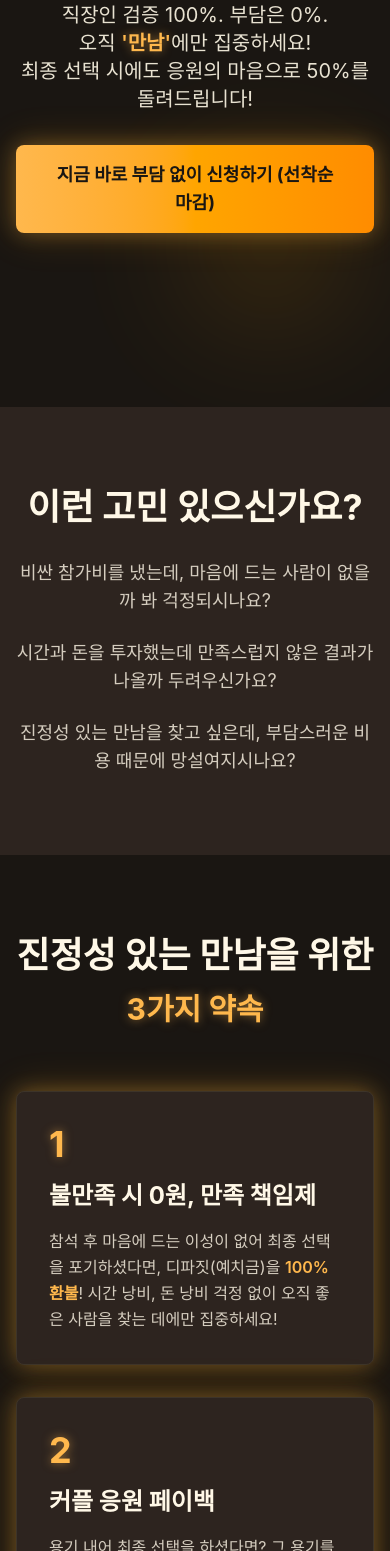
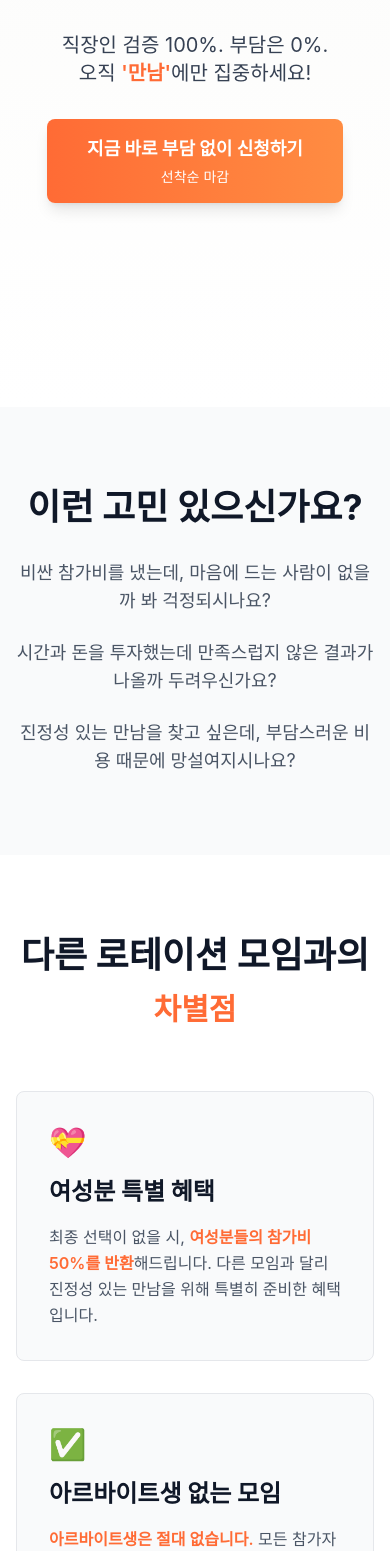
Before and after one commit to dhxoguq-gif/landing-page, a Next.js app: page / in a window 390 px wide. Shown: the part 437-1988 px from the top of the page. Built offline with nearby package versions, Linux system fonts and the light colour scheme.

Commit message:
디자인 및 글귀 수정

```diff
--- a/app/globals.css
+++ b/app/globals.css
@@ -1,10 +1,10 @@
 @import "tailwindcss";
 
 :root {
-  --background: #1a1612;
-  --foreground: #FFF8E7;
-  --accent: #FFB84D;
-  --warm-glow: #FFA500;
+  --background: #FAFAF8;
+  --foreground: #1a1a1a;
+  --accent: #FF6B35;
+  --warm-accent: #FF8C42;
 }
 
 @theme inline {
@@ -19,12 +19,3 @@ body {
   color: var(--foreground);
   font-family: -apple-system, BlinkMacSystemFont, 'Segoe UI', 'Roboto', 'Oxygen', 'Ubuntu', 'Cantarell', sans-serif;
 }
-
-/* 따뜻한 글로우 효과 */
-.warm-glow {
-  box-shadow: 0 0 20px rgba(255, 184, 77, 0.3), 0 0 40px rgba(255, 165, 0, 0.2);
-}
-
-.warm-glow-text {
-  text-shadow: 0 0 10px rgba(255, 184, 77, 0.5);
-}
--- a/app/page.tsx
+++ b/app/page.tsx
@@ -1,41 +1,38 @@
 export default function Home() {
   return (
-    <main className="min-h-screen bg-[#1a1612] text-[#FFF8E7]">
+    <main className="min-h-screen bg-white text-gray-900">
       {/* Hero Section */}
-      <section className="flex flex-col items-center justify-center min-h-screen px-4 py-20 relative overflow-hidden">
-        {/* 따뜻한 조명 효과 배경 */}
-        <div className="absolute inset-0 bg-gradient-to-b from-[#2d241f] via-[#1a1612] to-[#1a1612] opacity-50"></div>
-        <div className="absolute top-20 left-10 w-32 h-32 bg-[#FFB84D] rounded-full blur-3xl opacity-20"></div>
-        <div className="absolute bottom-20 right-10 w-40 h-40 bg-[#FFA500] rounded-full blur-3xl opacity-15"></div>
-
+      <section className="flex flex-col items-center justify-center min-h-screen px-4 py-20 relative overflow-hidden bg-gradient-to-b from-[#FAFAF8] to-white">
         <div className="max-w-4xl mx-auto text-center relative z-10">
-          <h1 className="text-5xl md:text-7xl font-bold mb-6 leading-tight">
-            마음에 드는 분이 없다면?<br />
-            <span className="text-[#FFB84D] warm-glow-text">예치금 100% 전액 환불!</span>
+          <h1 className="text-5xl md:text-7xl font-bold mb-6 leading-tight text-gray-900">
+            풋풋한 연애하고싶은<br />
+            <span className="text-[#FF6B35]">집돌이 집순이들 모여라!</span>
           </h1>
-          <p className="text-xl md:text-2xl text-[#FFF8E7]/90 mb-8 max-w-3xl mx-auto">
+          <p className="text-xl md:text-2xl text-gray-700 mb-8 max-w-3xl mx-auto">
             직장인 검증 100%. 부담은 0%.<br />
-            오직 <span className="text-[#FFB84D] font-semibold warm-glow-text">'만남'</span>에만 집중하세요!<br />
-            최종 선택 시에도 응원의 마음으로 50%를 돌려드립니다!
+            오직 <span className="text-[#FF6B35] font-semibold">'만남'</span>에만 집중하세요!
           </p>
+          <div className="flex flex-col items-center gap-2">
             <a
               href="https://naver.me/G3P2Zipo"
               target="_blank"
               rel="noopener noreferrer"
-            className="inline-block bg-gradient-to-r from-[#FFB84D] via-[#FFA500] to-[#FF8C00] hover:opacity-90 text-[#1a1612] font-bold py-4 px-10 rounded-lg text-lg transition duration-300 warm-glow shadow-lg"
+              className="inline-block bg-gradient-to-r from-[#FF6B35] to-[#FF8C42] hover:opacity-90 text-white font-bold py-4 px-10 rounded-lg text-lg transition duration-300 shadow-lg hover:shadow-xl"
             >
-            지금 바로 부담 없이 신청하기 (선착순 마감)
+              지금 바로 부담 없이 신청하기
+              <span className="block text-sm font-normal mt-1">선착순 마감</span>
             </a>
+          </div>
         </div>
       </section>
 
       {/* Pain Points Section */}
-      <section className="py-20 px-4 bg-[#2d241f] relative">
+      <section className="py-20 px-4 bg-gray-50">
         <div className="max-w-4xl mx-auto text-center">
-          <h2 className="text-4xl md:text-5xl font-bold mb-8 text-[#FFF8E7]">
+          <h2 className="text-4xl md:text-5xl font-bold mb-8 text-gray-900">
             이런 고민 있으신가요?
           </h2>
-          <div className="space-y-6 text-lg text-[#FFF8E7]/80">
+          <div className="space-y-6 text-lg text-gray-600">
             <p>비싼 참가비를 냈는데, 마음에 드는 사람이 없을까 봐 걱정되시나요?</p>
             <p>시간과 돈을 투자했는데 만족스럽지 않은 결과가 나올까 두려우신가요?</p>
             <p>진정성 있는 만남을 찾고 싶은데, 부담스러운 비용 때문에 망설여지시나요?</p>
@@ -43,41 +40,50 @@ export default function Home() {
         </div>
       </section>
 
-      {/* Core Features Section */}
-      <section className="py-20 px-4 bg-[#1a1612] relative">
+      {/* Differentiation Section */}
+      <section className="py-20 px-4 bg-white">
         <div className="max-w-6xl mx-auto">
-          <h2 className="text-4xl md:text-5xl font-bold text-center mb-4 text-[#FFF8E7]">
-            진정성 있는 만남을 위한
+          <h2 className="text-4xl md:text-5xl font-bold text-center mb-4 text-gray-900">
+            다른 로테이션 모임과의
           </h2>
-          <h3 className="text-3xl md:text-4xl font-bold text-center mb-16 text-[#FFB84D] warm-glow-text">
-            3가지 약속
+          <h3 className="text-3xl md:text-4xl font-bold text-center mb-16 text-[#FF6B35]">
+            차별점
           </h3>
 
-          <div className="grid md:grid-cols-3 gap-8">
-            {/* Feature 1 */}
-            <div className="bg-[#2d241f] p-8 rounded-lg border border-[#3d3429] hover:border-[#FFB84D] transition duration-300 warm-glow">
-              <div className="text-4xl font-bold text-[#FFB84D] mb-4 warm-glow-text">1</div>
-              <h4 className="text-2xl font-bold mb-4 text-[#FFF8E7]">불만족 시 0원, 만족 책임제</h4>
-              <p className="text-[#FFF8E7]/80 leading-relaxed">
-                참석 후 마음에 드는 이성이 없어 최종 선택을 포기하셨다면, 디파짓(예치금)을 <span className="text-[#FFB84D] font-semibold">100% 환불</span>! 시간 낭비, 돈 낭비 걱정 없이 오직 좋은 사람을 찾는 데에만 집중하세요!
+          <div className="grid md:grid-cols-2 gap-8">
+            {/* 차별점 1 */}
+            <div className="bg-gray-50 p-8 rounded-lg border border-gray-200 hover:border-[#FF6B35] hover:shadow-lg transition duration-300">
+              <div className="text-3xl mb-4">💝</div>
+              <h4 className="text-2xl font-bold mb-4 text-gray-900">여성분 특별 혜택</h4>
+              <p className="text-gray-600 leading-relaxed">
+                최종 선택이 없을 시, <span className="text-[#FF6B35] font-semibold">여성분들의 참가비 50%를 반환</span>해드립니다. 다른 모임과 달리 진정성 있는 만남을 위해 특별히 준비한 혜택입니다.
               </p>
             </div>
 
-            {/* Feature 2 */}
-            <div className="bg-[#2d241f] p-8 rounded-lg border border-[#3d3429] hover:border-[#FFB84D] transition duration-300 warm-glow">
-              <div className="text-4xl font-bold text-[#FFB84D] mb-4 warm-glow-text">2</div>
-              <h4 className="text-2xl font-bold mb-4 text-[#FFF8E7]">커플 응원 페이백</h4>
-              <p className="text-[#FFF8E7]/80 leading-relaxed">
-                용기 내어 최종 선택을 하셨다면? 그 용기를 응원하는 마음으로 디파짓의 <span className="text-[#FFB84D] font-semibold">50%를 환불</span>! 부담 없는 비용으로 설레는 인연을 만드세요!
+            {/* 차별점 2 */}
+            <div className="bg-gray-50 p-8 rounded-lg border border-gray-200 hover:border-[#FF6B35] hover:shadow-lg transition duration-300">
+              <div className="text-3xl mb-4">✅</div>
+              <h4 className="text-2xl font-bold mb-4 text-gray-900">아르바이트생 없는 모임</h4>
+              <p className="text-gray-600 leading-relaxed">
+                <span className="text-[#FF6B35] font-semibold">아르바이트생은 절대 없습니다.</span> 모든 참가자는 직장인 인증을 완료한 분들만으로 구성되어 있어, 진정성 있는 만남을 보장합니다.
               </p>
             </div>
 
-            {/* Feature 3 */}
-            <div className="bg-[#2d241f] p-8 rounded-lg border border-[#3d3429] hover:border-[#FFB84D] transition duration-300 warm-glow">
-              <div className="text-4xl font-bold text-[#FFB84D] mb-4 warm-glow-text">3</div>
-              <h4 className="text-2xl font-bold mb-4 text-[#FFF8E7]">놓친 인연을 위한 시크릿 찬스</h4>
-              <p className="text-[#FFF8E7]/80 leading-relaxed">
-                매칭에 실패했더라도, 정말 놓치기 아쉬운 분이 있다면 운영진에게 알려주세요! 상호 합의 하에 딱 1번, 상대방의 연락처를 받을 수 있는 기회를 제공! (단, 상대방 거절 시 불가)
+            {/* 차별점 3 */}
+            <div className="bg-gray-50 p-8 rounded-lg border border-gray-200 hover:border-[#FF6B35] hover:shadow-lg transition duration-300">
+              <div className="text-3xl mb-4">🎁</div>
+              <h4 className="text-2xl font-bold mb-4 text-gray-900">추가비용 없는 번호 제공</h4>
+              <p className="text-gray-600 leading-relaxed">
+                일인당 한 명씩 필요하시다면, 상호 합의 하에 번호를 제공해드립니다. <span className="text-[#FF6B35] font-semibold">타 모임과 달리 추가비용이 전혀 없습니다.</span> 진정성 있는 만남을 위해 운영진이 중재해드립니다.
+              </p>
+            </div>
+
+            {/* 차별점 4 */}
+            <div className="bg-gray-50 p-8 rounded-lg border border-gray-200 hover:border-[#FF6B35] hover:shadow-lg transition duration-300">
+              <div className="text-3xl mb-4">🎓</div>
+              <h4 className="text-2xl font-bold mb-4 text-gray-900">넓은 인력풀</h4>
+              <p className="text-gray-600 leading-relaxed">
+                <span className="text-[#FF6B35] font-semibold">영남대학교, 경북대학교 출신 운영자들</span>의 넓은 인력풀을 통해 다양한 분들과의 만남을 제공합니다. 다양한 직업과 배경을 가진 분들과의 만남이 가능합니다.
               </p>
             </div>
           </div>
@@ -85,80 +91,113 @@ export default function Home() {
       </section>
 
       {/* How it Works Section */}
-      <section className="py-20 px-4 bg-[#2d241f] relative">
+      <section className="py-20 px-4 bg-gray-50">
         <div className="max-w-5xl mx-auto">
-          <h2 className="text-4xl md:text-5xl font-bold text-center mb-16 text-[#FFF8E7]">
+          <h2 className="text-4xl md:text-5xl font-bold text-center mb-16 text-gray-900">
             진행 프로세스
           </h2>
 
           <div className="space-y-8">
             {/* Step 1 */}
             <div className="flex gap-6 items-start">
-              <div className="flex-shrink-0 w-12 h-12 rounded-full bg-gradient-to-r from-[#FFB84D] via-[#FFA500] to-[#FF8C00] flex items-center justify-center text-[#1a1612] font-bold text-xl warm-glow">
+              <div className="flex-shrink-0 w-12 h-12 rounded-full bg-gradient-to-r from-[#FF6B35] to-[#FF8C42] flex items-center justify-center text-white font-bold text-xl shadow-md">
                 1
               </div>
               <div className="flex-1">
-                <h4 className="text-2xl font-bold mb-2 text-[#FFF8E7]">신청</h4>
-                <p className="text-[#FFF8E7]/80">네이버 폼을 통해 간단하게 신청하세요!</p>
+                <h4 className="text-2xl font-bold mb-2 text-gray-900">신청</h4>
+                <p className="text-gray-600">네이버 폼을 통해 간단하게 신청하세요!</p>
               </div>
             </div>
 
             {/* Step 2 */}
             <div className="flex gap-6 items-start">
-              <div className="flex-shrink-0 w-12 h-12 rounded-full bg-gradient-to-r from-[#FFB84D] via-[#FFA500] to-[#FF8C00] flex items-center justify-center text-[#1a1612] font-bold text-xl warm-glow">
+              <div className="flex-shrink-0 w-12 h-12 rounded-full bg-gradient-to-r from-[#FF6B35] to-[#FF8C42] flex items-center justify-center text-white font-bold text-xl shadow-md">
                 2
               </div>
               <div className="flex-1">
-                <h4 className="text-2xl font-bold mb-2 text-[#FFF8E7]">검증</h4>
-                <p className="text-[#FFF8E7]/80">직장인 인증을 통해 진정성 있는 참가자만 선별!</p>
+                <h4 className="text-2xl font-bold mb-2 text-gray-900">검증</h4>
+                <p className="text-gray-600">직장인 인증을 통해 진정성 있는 참가자만 선별!</p>
               </div>
             </div>
 
             {/* Step 3 */}
             <div className="flex gap-6 items-start">
-              <div className="flex-shrink-0 w-12 h-12 rounded-full bg-gradient-to-r from-[#FFB84D] via-[#FFA500] to-[#FF8C00] flex items-center justify-center text-[#1a1612] font-bold text-xl warm-glow">
+              <div className="flex-shrink-0 w-12 h-12 rounded-full bg-gradient-to-r from-[#FF6B35] to-[#FF8C42] flex items-center justify-center text-white font-bold text-xl shadow-md">
                 3
               </div>
               <div className="flex-1">
-                <h4 className="text-2xl font-bold mb-2 text-[#FFF8E7]">파티 진행</h4>
-                <p className="text-[#FFF8E7]/80">편안한 분위기에서 다양한 분들과 로테이션으로 만나보세요!</p>
+                <h4 className="text-2xl font-bold mb-2 text-gray-900">인력풀 형성</h4>
+                <p className="text-gray-600">검증된 참가자들로 인력풀을 구성합니다.</p>
               </div>
             </div>
 
             {/* Step 4 */}
             <div className="flex gap-6 items-start">
-              <div className="flex-shrink-0 w-12 h-12 rounded-full bg-gradient-to-r from-[#FFB84D] via-[#FFA500] to-[#FF8C00] flex items-center justify-center text-[#1a1612] font-bold text-xl warm-glow">
+              <div className="flex-shrink-0 w-12 h-12 rounded-full bg-gradient-to-r from-[#FF6B35] to-[#FF8C42] flex items-center justify-center text-white font-bold text-xl shadow-md">
                 4
               </div>
               <div className="flex-1">
-                <h4 className="text-2xl font-bold mb-2 text-[#FFF8E7]">최종 선택</h4>
-                <p className="text-[#FFF8E7]/80">마음에 드는 1~3순위 이성 기입 (선택 포기 가능)</p>
+                <h4 className="text-2xl font-bold mb-2 text-gray-900">모임 날짜 공지</h4>
+                <p className="text-gray-600">모임 일정을 확정하고 참가자들에게 공지합니다.</p>
               </div>
             </div>
 
             {/* Step 5 */}
             <div className="flex gap-6 items-start">
-              <div className="flex-shrink-0 w-12 h-12 rounded-full bg-gradient-to-r from-[#FFB84D] via-[#FFA500] to-[#FF8C00] flex items-center justify-center text-[#1a1612] font-bold text-xl warm-glow">
+              <div className="flex-shrink-0 w-12 h-12 rounded-full bg-gradient-to-r from-[#FF6B35] to-[#FF8C42] flex items-center justify-center text-white font-bold text-xl shadow-md">
                 5
               </div>
               <div className="flex-1">
-                <h4 className="text-2xl font-bold mb-2 text-[#FFF8E7]">결과 발표 & 환급</h4>
-                <ul className="text-[#FFF8E7]/80 space-y-2 mt-2">
+                <h4 className="text-2xl font-bold mb-2 text-gray-900">참여자 모집</h4>
+                <p className="text-gray-600">인력풀에서 해당 모임에 참여할 분들을 모집합니다.</p>
+              </div>
+            </div>
+
+            {/* Step 6 */}
+            <div className="flex gap-6 items-start">
+              <div className="flex-shrink-0 w-12 h-12 rounded-full bg-gradient-to-r from-[#FF6B35] to-[#FF8C42] flex items-center justify-center text-white font-bold text-xl shadow-md">
+                6
+              </div>
+              <div className="flex-1">
+                <h4 className="text-2xl font-bold mb-2 text-gray-900">파티 진행</h4>
+                <p className="text-gray-600">편안한 분위기에서 다양한 분들과 로테이션으로 만나보세요!</p>
+              </div>
+            </div>
+
+            {/* Step 7 */}
+            <div className="flex gap-6 items-start">
+              <div className="flex-shrink-0 w-12 h-12 rounded-full bg-gradient-to-r from-[#FF6B35] to-[#FF8C42] flex items-center justify-center text-white font-bold text-xl shadow-md">
+                7
+              </div>
+              <div className="flex-1">
+                <h4 className="text-2xl font-bold mb-2 text-gray-900">최종 선택</h4>
+                <p className="text-gray-600">마음에 드는 1~3순위 이성 기입 (선택 포기 가능)</p>
+              </div>
+            </div>
+
+            {/* Step 8 */}
+            <div className="flex gap-6 items-start">
+              <div className="flex-shrink-0 w-12 h-12 rounded-full bg-gradient-to-r from-[#FF6B35] to-[#FF8C42] flex items-center justify-center text-white font-bold text-xl shadow-md">
+                8
+              </div>
+              <div className="flex-1">
+                <h4 className="text-2xl font-bold mb-2 text-gray-900">결과 발표</h4>
+                <ul className="text-gray-600 space-y-2 mt-2">
                   <li>• 매칭 결과 개별 문자 발송</li>
-                  <li>• 선택 미진행 시: 계좌로 예치금 <span className="text-[#FFB84D] font-semibold">100% 즉시 환불</span></li>
-                  <li>• 선택 진행 시: 예치금 <span className="text-[#FFB84D] font-semibold">50% 환불</span> + 매칭 성공 시 연락처 교환</li>
+                  <li>• 선택 미진행 시: 계좌로 디파짓 <span className="text-[#FF6B35] font-semibold">100% 즉시 환불</span></li>
+                  <li>• 선택 진행 시: 디파짓 <span className="text-[#FF6B35] font-semibold">50% 환불</span> + 매칭 성공 시 연락처 교환</li>
                 </ul>
               </div>
             </div>
 
             {/* Bonus Step */}
             <div className="flex gap-6 items-start">
-              <div className="flex-shrink-0 w-12 h-12 rounded-full bg-[#FFB84D]/20 border-2 border-[#FFB84D] flex items-center justify-center text-[#FFB84D] font-bold text-xl warm-glow">
+              <div className="flex-shrink-0 w-12 h-12 rounded-full bg-[#FF6B35]/10 border-2 border-[#FF6B35] flex items-center justify-center text-[#FF6B35] font-bold text-xl">
                 +
               </div>
               <div className="flex-1">
-                <h4 className="text-2xl font-bold mb-2 text-[#FFB84D] warm-glow-text">아쉬운 분을 위한 1:1 연결 서비스</h4>
-                <p className="text-[#FFF8E7]/80">운영진 중재를 통해 놓친 인연을 다시 연결!</p>
+                <h4 className="text-2xl font-bold mb-2 text-[#FF6B35]">아쉬운 분을 위한 1:1 연결 서비스</h4>
+                <p className="text-gray-600">운영진 중재를 통해 놓친 인연을 다시 연결!</p>
               </div>
             </div>
           </div>
@@ -166,28 +205,39 @@ export default function Home() {
       </section>
 
       {/* Info Section */}
-      <section className="py-20 px-4 bg-[#1a1612]">
+      <section className="py-20 px-4 bg-white">
         <div className="max-w-4xl mx-auto">
-          <h2 className="text-4xl md:text-5xl font-bold text-center mb-12 text-[#FFF8E7]">
+          <h2 className="text-4xl md:text-5xl font-bold text-center mb-12 text-gray-900">
             모집 대상 & 참가비 안내
           </h2>
 
-          <div className="bg-[#2d241f] p-8 rounded-lg border border-[#3d3429] space-y-6 warm-glow">
+          <div className="bg-gray-50 p-8 rounded-lg border border-gray-200 space-y-6 shadow-sm">
             <div>
-              <h3 className="text-2xl font-bold mb-4 text-[#FFB84D] warm-glow-text">참가 자격</h3>
-              <ul className="text-[#FFF8E7]/80 space-y-2">
+              <h3 className="text-2xl font-bold mb-4 text-[#FF6B35]">참가 자격</h3>
+              <ul className="text-gray-600 space-y-2">
+                <li>• 미혼 남여</li>
                 <li>• 직장인 (재직증명서 또는 명함 인증 필수)</li>
                 <li>• 만 25세 이상</li>
+                <li>• 혼인관계증명서 제출 필수</li>
                 <li>• 진정성 있는 만남을 추구하시는 분</li>
               </ul>
             </div>
 
-            <div className="pt-6 border-t border-[#3d3429]">
-              <h3 className="text-2xl font-bold mb-4 text-[#FFB84D] warm-glow-text">참가 비용 (디파짓)</h3>
-              <p className="text-3xl font-bold mb-4 text-[#FFF8E7]">남/녀 00,000원</p>
-              <div className="text-[#FFF8E7]/70 space-y-2 text-sm">
-                <p>※ 노쇼 방지 및 진정성 있는 참여를 위한 예치금 제도!</p>
-                <p>※ 행사 종료 후 선택 여부에 따라 50% ~ 100% 환급!</p>
+            <div className="pt-6 border-t border-gray-200">
+              <h3 className="text-2xl font-bold mb-4 text-[#FF6B35]">참가 비용</h3>
+              <div className="mb-4">
+                <p className="text-3xl font-bold text-gray-900 mb-2">남자: 40,000원</p>
+                <p className="text-3xl font-bold text-gray-900">여자: 40,000원</p>
+              </div>
+            </div>
+
+            <div className="pt-6 border-t border-gray-200">
+              <h3 className="text-2xl font-bold mb-4 text-[#FF6B35]">디파짓</h3>
+              <p className="text-lg text-gray-700 mb-4">참가비와 별도로 디파짓을 받습니다.</p>
+              <div className="text-gray-500 space-y-2 text-sm">
+                <p>※ 노쇼 방지 및 진정성 있는 참여를 위한 제도입니다.</p>
+                <p>※ <span className="text-[#FF6B35] font-semibold">남여 모두 디파짓은 100% 환급</span>해드립니다.</p>
+                <p>※ 행사 종료 후 여성참여자의 경우 최종선택을 하지 않으면 참가비의 50% 환급됩니다.</p>
               </div>
             </div>
           </div>
@@ -195,33 +245,33 @@ export default function Home() {
       </section>
 
       {/* FAQ Section */}
-      <section className="py-20 px-4 bg-[#2d241f]">
+      <section className="py-20 px-4 bg-gray-50">
         <div className="max-w-4xl mx-auto">
-          <h2 className="text-4xl md:text-5xl font-bold text-center mb-16 text-[#FFF8E7]">
+          <h2 className="text-4xl md:text-5xl font-bold text-center mb-16 text-gray-900">
             자주 묻는 질문
           </h2>
 
           <div className="space-y-6">
             {/* FAQ 1 */}
-            <div className="bg-[#1a1612] p-6 rounded-lg border border-[#3d3429] warm-glow">
-              <h4 className="text-xl font-bold mb-3 text-[#FFB84D] warm-glow-text">Q. 정말 100% 환불이 되나요?</h4>
-              <p className="text-[#FFF8E7]/80 leading-relaxed">
-                네, 그렇습니다! 행사 종료 후 최종 매칭 용지에 '선택 안 함'을 체크해주시면, 묻지도 따지지도 않고 디파짓 전액을 돌려드립니다! 그만큼 퀄리티에 자신있습니다!
+            <div className="bg-white p-6 rounded-lg border border-gray-200 shadow-sm">
+              <h4 className="text-xl font-bold mb-3 text-[#FF6B35]">Q. 정말로 아르바이트생이 없나요?</h4>
+              <p className="text-gray-600 leading-relaxed">
+                네, <span className="text-[#FF6B35] font-semibold">100% 결혼하고싶은 지인과 지인의 지인들 그리고 명함과 서류를 통해 증명된 사람들의 모임</span>입니다. 아르바이트생은 절대 없으며, 모든 참가자는 직장인 인증을 완료한 분들만으로 구성되어 있어 진정성 있는 만남을 보장합니다.
               </p>
             </div>
 
             {/* FAQ 2 */}
-            <div className="bg-[#1a1612] p-6 rounded-lg border border-[#3d3429] warm-glow">
-              <h4 className="text-xl font-bold mb-3 text-[#FFB84D] warm-glow-text">Q. 선택을 했는데 매칭이 안 되면요?</h4>
-              <p className="text-[#FFF8E7]/80 leading-relaxed">
-                최종 선택을 하셨으므로 규정에 따라 50% 환급 진행! 하지만 매칭이 안 된 아쉬움을 달래드리기 위해, <span className="text-[#FFB84D] font-semibold">상대방의 의사를 확인한 후 연락처를 전달받을 수 있는 '1회 연결 서비스'</span>를 무료로 제공!
+            <div className="bg-white p-6 rounded-lg border border-gray-200 shadow-sm">
+              <h4 className="text-xl font-bold mb-3 text-[#FF6B35]">Q. 선택을 했는데 매칭이 안 되면요?</h4>
+              <p className="text-gray-600 leading-relaxed">
+                최종 선택을 하셨으므로 규정에 따라 50% 환급 진행! 하지만 매칭이 안 된 아쉬움을 달래드리기 위해, <span className="text-[#FF6B35] font-semibold">상대방의 의사를 확인한 후 연락처를 전달받을 수 있는 '1회 연결 서비스'</span>를 무료로 제공!
               </p>
             </div>
 
             {/* FAQ 3 */}
-            <div className="bg-[#1a1612] p-6 rounded-lg border border-[#3d3429] warm-glow">
-              <h4 className="text-xl font-bold mb-3 text-[#FFB84D] warm-glow-text">Q. 연락처 제공은 무조건 되나요?</h4>
-              <p className="text-[#FFF8E7]/80 leading-relaxed">
+            <div className="bg-white p-6 rounded-lg border border-gray-200 shadow-sm">
+              <h4 className="text-xl font-bold mb-3 text-[#FF6B35]">Q. 연락처 제공은 무조건 되나요?</h4>
+              <p className="text-gray-600 leading-relaxed">
                 아닙니다! 스토킹 등 불미스러운 일을 방지하기 위해 반드시 상대방이 '동의'했을 때만 제공! 안전하고 매너 있는 만남을 지향!
               </p>
             </div>
@@ -230,28 +280,43 @@ export default function Home() {
       </section>
 
       {/* Closing CTA Section */}
-      <section className="py-20 px-4 bg-[#1a1612] relative overflow-hidden">
-        {/* 따뜻한 조명 효과 */}
-        <div className="absolute top-10 left-1/4 w-40 h-40 bg-[#FFB84D] rounded-full blur-3xl opacity-15"></div>
-        <div className="absolute bottom-10 right-1/4 w-48 h-48 bg-[#FFA500] rounded-full blur-3xl opacity-10"></div>
-
-        <div className="max-w-4xl mx-auto text-center relative z-10">
-          <h2 className="text-4xl md:text-6xl font-bold mb-6 text-[#FFF8E7]">
+      <section className="py-20 px-4 bg-white">
+        <div className="max-w-4xl mx-auto text-center">
+          <h2 className="text-4xl md:text-6xl font-bold mb-6 text-gray-900">
             밑져야 본전이라는 말은<br />
             이럴 때 쓰는거죠.
           </h2>
-          <p className="text-xl md:text-2xl text-[#FFF8E7]/90 mb-8">
-            마음에 안 들면 100% 환불!<br />
-            당신은 잃을 게 없어!<br />
+          <p className="text-xl md:text-2xl text-gray-700 mb-8 leading-relaxed">
+            개인의 프라이버시가 중요시되는 세상에서<br />
+            점점 더 이성간 만남의 기회가 줄어들고 있어<br />
+            아쉬움을 느꼈고, 지인들을 매칭해주면서<br />
+            즐거움을 느껴 이 모임을 시작하게 됐습니다.<br />
+            <br />
             지금 바로 신청하세요!
           </p>
+          <div className="flex flex-col items-center gap-2">
             <a
               href="https://naver.me/G3P2Zipo"
               target="_blank"
               rel="noopener noreferrer"
-            className="inline-block bg-gradient-to-r from-[#FFB84D] via-[#FFA500] to-[#FF8C00] hover:opacity-90 text-[#1a1612] font-bold py-4 px-10 rounded-lg text-lg transition duration-300 warm-glow shadow-lg"
+              className="inline-block bg-gradient-to-r from-[#FF6B35] to-[#FF8C42] hover:opacity-90 text-white font-bold py-4 px-10 rounded-lg text-lg transition duration-300 shadow-lg hover:shadow-xl"
             >
               참가 신청하기
+              <span className="block text-sm font-normal mt-1">선착순 마감</span>
+            </a>
+          </div>
+        </div>
+      </section>
+
+      {/* Contact Section */}
+      <section className="py-12 px-4 bg-gray-50 border-t border-gray-200">
+        <div className="max-w-4xl mx-auto text-center">
+          <p className="text-gray-600 mb-2">문의사항이 있으시면 언제든지 연락주세요</p>
+          <a
+            href="mailto:dhxoguq@gmail.com"
+            className="text-[#FF6B35] font-semibold hover:underline"
+          >
+            dhxoguq@gmail.com
           </a>
         </div>
       </section>
```
Lines whose indentation alone changed are shown as unchanged.
